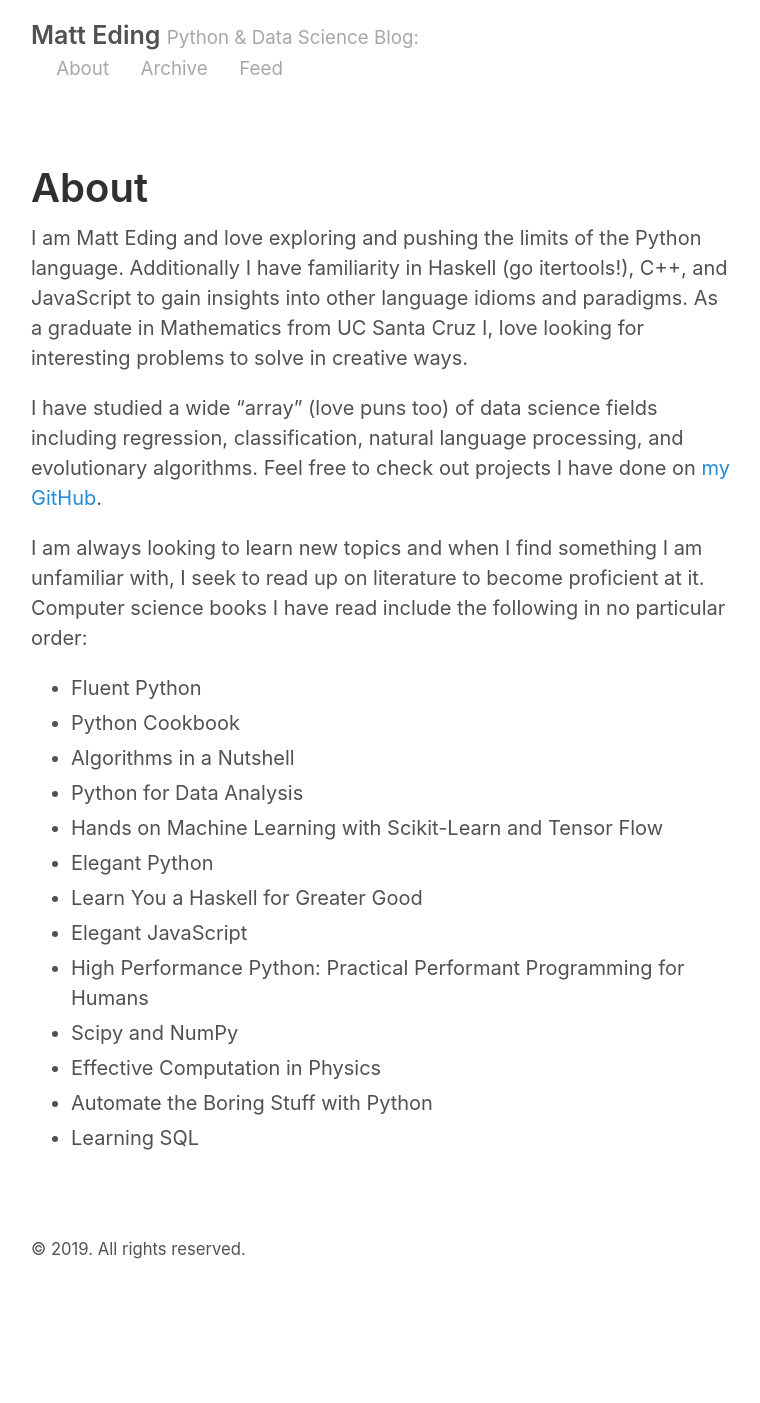
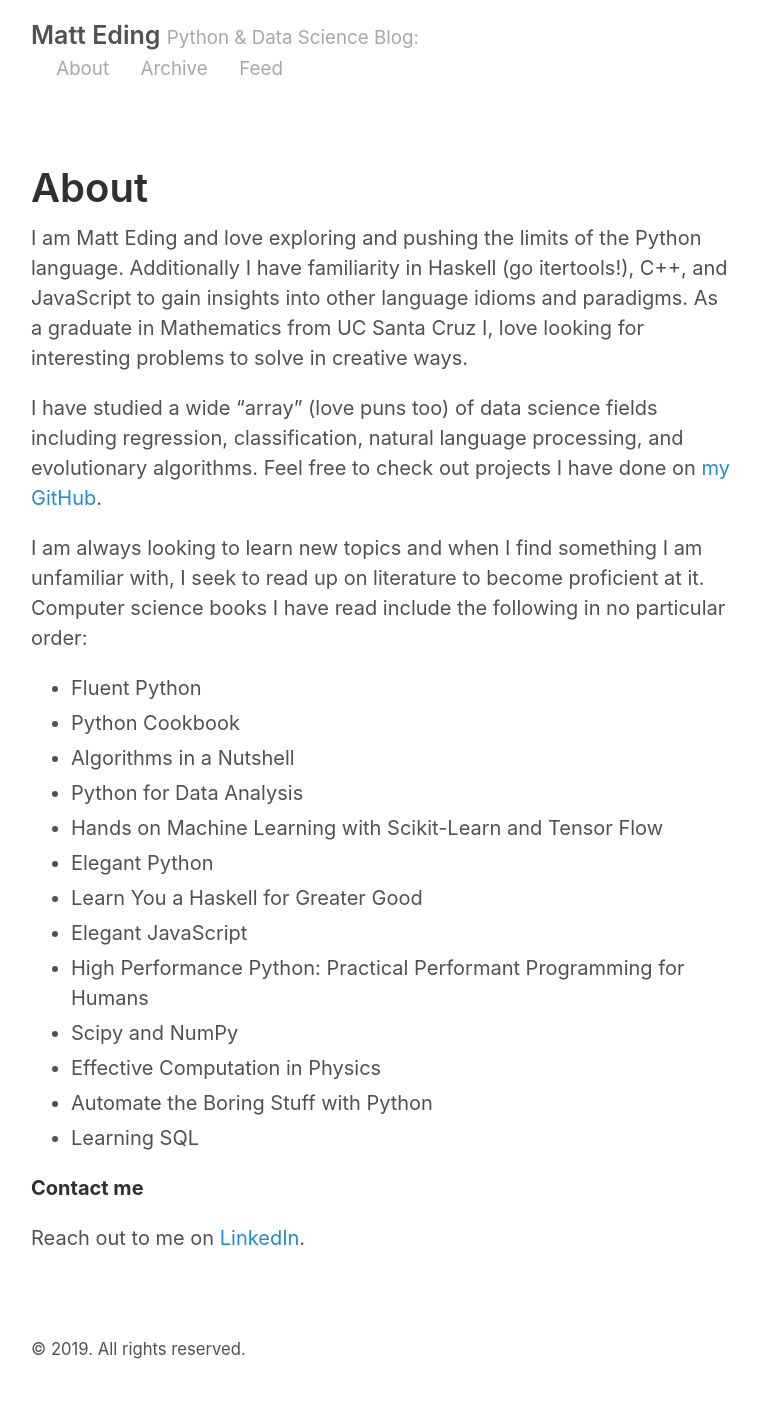
Before and after one commit to MattEding/matteding.github.io, a Jekyll site: the page built from about.md, in a window 1280 px wide. Shown: the whole page, without its empty margins (259-1019 px from the left). Built offline with Jekyll 4.4.1, drawn with Linux system fonts in a browser that asks for light colours; before the commit the page ends 1303 px from its top, so only the background shows below that.

Commit message:
contact info

```diff
--- a/about.md
+++ b/about.md
@@ -30,3 +30,7 @@ books I have read include the following in no particular order:
 - Effective Computation in Physics
 - Automate the Boring Stuff with Python
 - Learning SQL
+
+__Contact me__
+
+Reach out to me on [LinkedIn](https://www.linkedin.com/in/matteding/).
```
